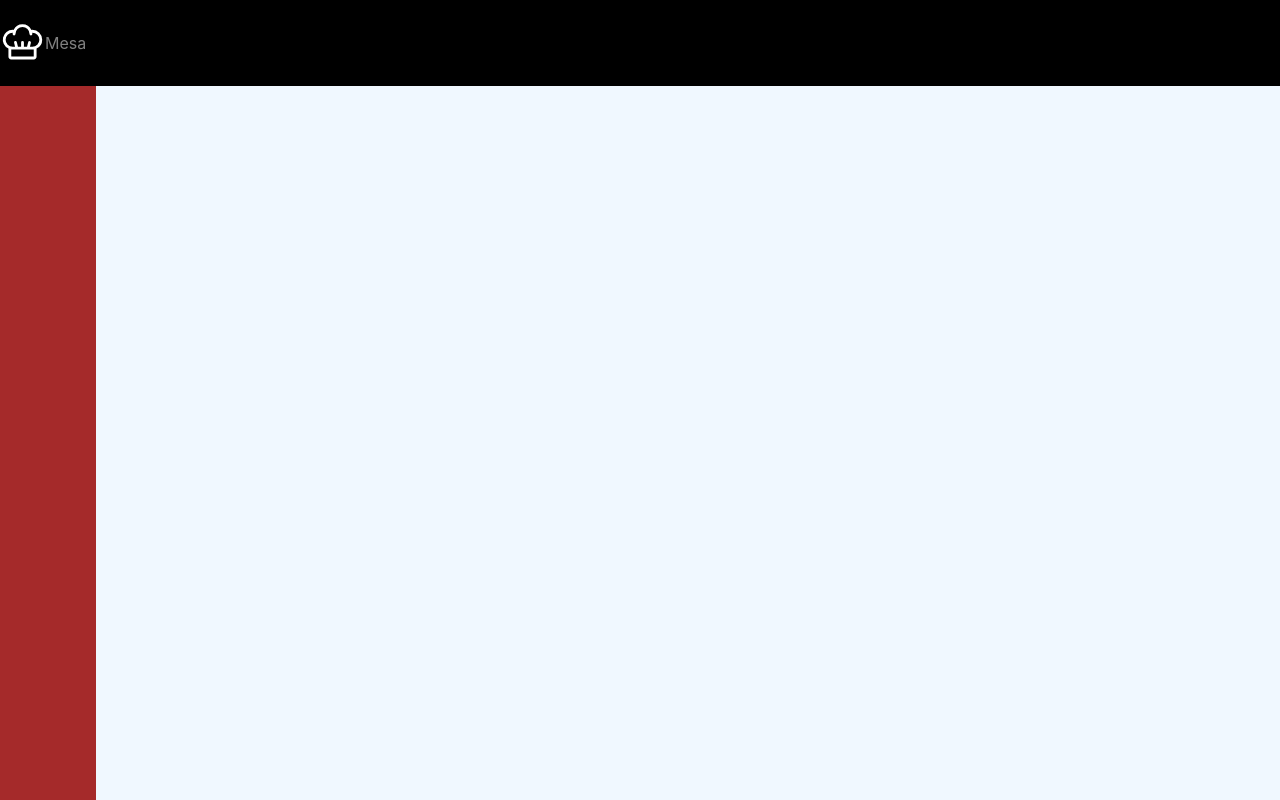
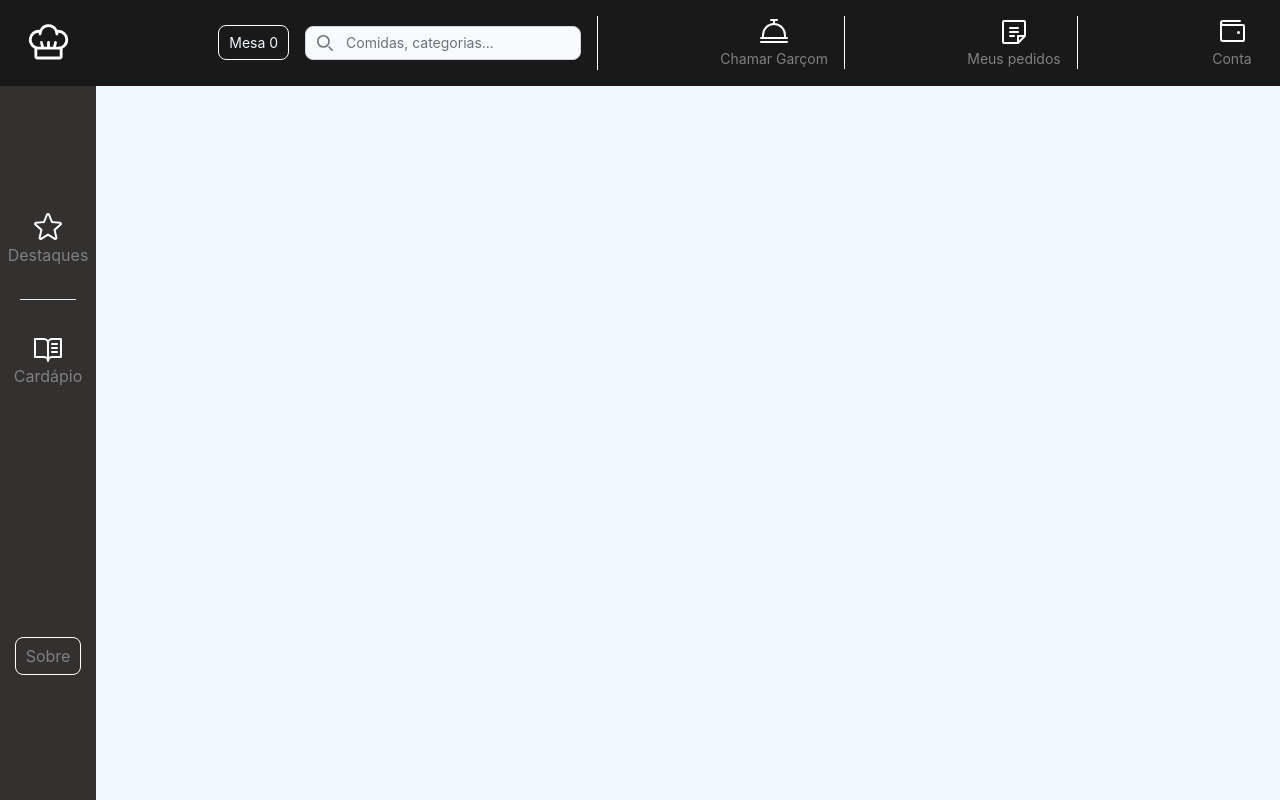
Before and after one commit to LeoDuarte37/TCC-Restaurante-React, a React (Vite) app: page / in a window 1280 px wide. Built offline with nearby package versions, Linux system fonts and the light colour scheme.

Commit message:
Add navbar

```diff
--- a/src/App.tsx
+++ b/src/App.tsx
@@ -5,6 +5,7 @@ import { LoginProvider } from './contexts/LoginContext'
 import LoginPage from './pages/login/LoginPage'
 import { ToastContainer } from 'react-toastify';
 import { PedidoProvider } from './contexts/PedidoContext';
+import { MesaProvider } from './contexts/MesaContext';
 
 function App() {
 
@@ -13,11 +14,13 @@ function App() {
       <LoginProvider>
         <ToastContainer />
         {/* <BrowserRouter> */}
+        <MesaProvider>
           {/* <PedidoProvider> */}
             <Navbar />
             {/* <LoginPage /> */}
           {/* </PedidoProvider> */}
         {/* </BrowserRouter> */}
+        </MesaProvider>
       </LoginProvider>
     </>
   );
--- /dev/null
+++ b/src/components/mesa/cardapio/Cardapio.tsx
@@ -0,0 +1,13 @@
+import { BookOpenText } from "@phosphor-icons/react";
+
+
+function Cardapio() {
+    return (
+        <div className="cardapio">
+            <BookOpenText size={32} color="white" />
+            <p>Cardápio</p>
+        </div>
+    )
+}
+
+export default Cardapio;
--- /dev/null
+++ b/src/components/mesa/chamarGarcom/ChamarGarcom.tsx
@@ -0,0 +1,12 @@
+import { CallBell } from "@phosphor-icons/react";
+
+function ChamarGarcom() {
+    return (
+        <div className="chamarGarcom">
+            <CallBell size={32} color="white" />
+            <p>Chamar Garçom</p>
+        </div>
+    );
+}
+
+export default ChamarGarcom;
--- /dev/null
+++ b/src/components/mesa/conta/Conta.tsx
@@ -0,0 +1,12 @@
+import { Wallet } from "@phosphor-icons/react";
+
+function Conta() {
+    return (
+        <div className="conta">
+            <Wallet size={32} color="white"/>
+            <p>Conta</p>
+        </div>
+    )
+}
+
+export default Conta;
--- /dev/null
+++ b/src/components/mesa/destaques/Destaques.tsx
@@ -0,0 +1,13 @@
+import { Star } from "@phosphor-icons/react";
+
+
+function Destaques() {
+    return (
+        <div className="destaques">
+            <Star size={32} color="white" />
+            <p>Destaques</p>
+        </div>
+    )
+}
+
+export default Destaques;
--- /dev/null
+++ b/src/components/mesa/meusPedidos/MeusPedidos.tsx
@@ -0,0 +1,12 @@
+import { Note } from "@phosphor-icons/react";
+
+function MeusPedidos() {
+    return (
+        <div className="meusPedidos">
+            <Note size={32} color="white"/>
+            <p>Meus pedidos</p>
+        </div>
+    )
+}
+
+export default MeusPedidos;
--- /dev/null
+++ b/src/components/mesa/search/Search.tsx
@@ -0,0 +1,29 @@
+import { useContext } from "react";
+import { MesaContext } from "../../../contexts/MesaContext";
+
+function Search() {
+
+    const { mesa, handleMesaLogout } = useContext(MesaContext);
+
+    return (
+        <div className="search">
+            <div className="identification">
+                <p>Mesa {mesa.numero}</p>
+            </div>
+
+            <form className="max-w-md mx-auto">
+                <label htmlFor="default-search" className="mb-2 text-sm font-medium text-gray-900 sr-only dark:text-white">Search</label>
+                <div className="relative">
+                    <div className="absolute inset-y-0 start-0 flex items-center ps-3 pointer-events-none">
+                        <svg className="w-4 h-4 text-gray-500 dark:text-gray-400" aria-hidden="true" xmlns="http://www.w3.org/2000/svg" fill="none" viewBox="0 0 20 20">
+                            <path stroke="currentColor" stroke-linecap="round" stroke-linejoin="round" stroke-width="2" d="m19 19-4-4m0-7A7 7 0 1 1 1 8a7 7 0 0 1 14 0Z" />
+                        </svg>
+                    </div>
+                    <input type="search" id="default-search" className="block w-full h-4 p-4 ps-10 text-sm text-gray-900 border border-gray-300 rounded-lg bg-gray-50 focus:ring-blue-500 focus:border-blue-500 dark:bg-gray-700 dark:border-gray-600 dark:placeholder-gray-400 dark:text-white dark:focus:ring-blue-500 dark:focus:border-blue-500" placeholder="Comidas, categorias..." required />
+                </div>
+            </form>
+        </div>
+    );
+}
+
+export default Search;
--- a/src/components/navbar/Navbar.css
+++ b/src/components/navbar/Navbar.css
@@ -1,4 +1,3 @@
-
 nav {
     color: gray;
     display: flex;
@@ -8,15 +7,88 @@ nav {
 }
 
 nav .navbar {
-    background-color: black;
+    background-color: rgb(26, 25, 25);
     width: 100%;
     height: 6rem;
     display: flex;
+    justify-content: space-between;
+    align-items: center;
+    font-size: 14px;
+}
+
+.navbar .logo {
+    display: flex;
+    justify-content: center;
+    align-items: center;
+    width: 6rem;
+    height: 100%;
+}
+
+.navbar .search {
+    display: flex;
+    align-items: center;
+    height: 63%;
+}
+
+.search .identification {
+    color: aliceblue;
+    border: 1px white solid;
+    padding: 6px 10px;
+    border-radius: 8px;
+    margin: 0 1rem 0 0;
+}
+
+.chamarGarcom, .meusPedidos, .search {
+    padding: 0 1rem 0 0;
+    border: 1px white solid;
+    border-top: hidden;
+    border-left: hidden;
+    border-bottom: hidden;
+}
+
+.chamarGarcom, .meusPedidos, .conta {
+    display: flex;
+    flex-direction: column;
+    justify-content: center;
     align-items: center;
 }
 
-nav .sidebar {
-    background-color: brown;
+.conta {
+    width: 4rem;
+    margin: 0 1rem 0 0;
+}
+
+.sidebar {
+    display: flex;
+    justify-content: space-around;
+    align-items: center;
+    flex-direction: column;
+    background-color: rgb(51, 48, 48);
     width: 6rem;
     height: 100%;
 }
+
+.sidebar .destaques, .cardapio {
+    display: flex;
+    flex-direction: column;
+    align-items: center;
+}
+
+.sidebar .produto {
+    display: flex;
+    align-items: center;
+    flex-direction: column;
+    gap: 2rem;
+}
+
+.sidebar .produto hr {
+    width: 70%;
+}
+
+.sidebar .sobre {
+    text-align: center;
+    border: 1px white solid;
+    padding: 6px 10px;
+    border-radius: 8px;
+    margin: 0;
+}
--- a/src/components/navbar/Navbar.tsx
+++ b/src/components/navbar/Navbar.tsx
@@ -1,3 +1,9 @@
+import Cardapio from "../mesa/cardapio/Cardapio";
+import ChamarGarcom from "../mesa/chamarGarcom/ChamarGarcom";
+import Conta from "../mesa/conta/Conta";
+import Destaques from "../mesa/destaques/Destaques";
+import MeusPedidos from "../mesa/meusPedidos/MeusPedidos";
+import Search from "../mesa/search/Search";
 import "./Navbar.css";
 import { ChefHat } from "@phosphor-icons/react";
 
@@ -10,16 +16,25 @@ function Navbar() {
                     <ChefHat size={45} color='white' />
                 </div>
 
-                <div className="search">
-                    <div className="identification">
-                         <p>Mesa {/* {mesa.numero} */}</p>
-                    </div>
+                <Search />
 
-                </div>
+                <ChamarGarcom />
+
+                <MeusPedidos />
+
+                <Conta />
             </div>
 
             <div className="sidebar">
+                <div className="produto">
+                    <Destaques />
+                    <hr />
+                    <Cardapio />
+                </div>
 
+                <div className="sobre">
+                    <p>Sobre</p>
+                </div>
             </div>
         </nav>
     );
```
